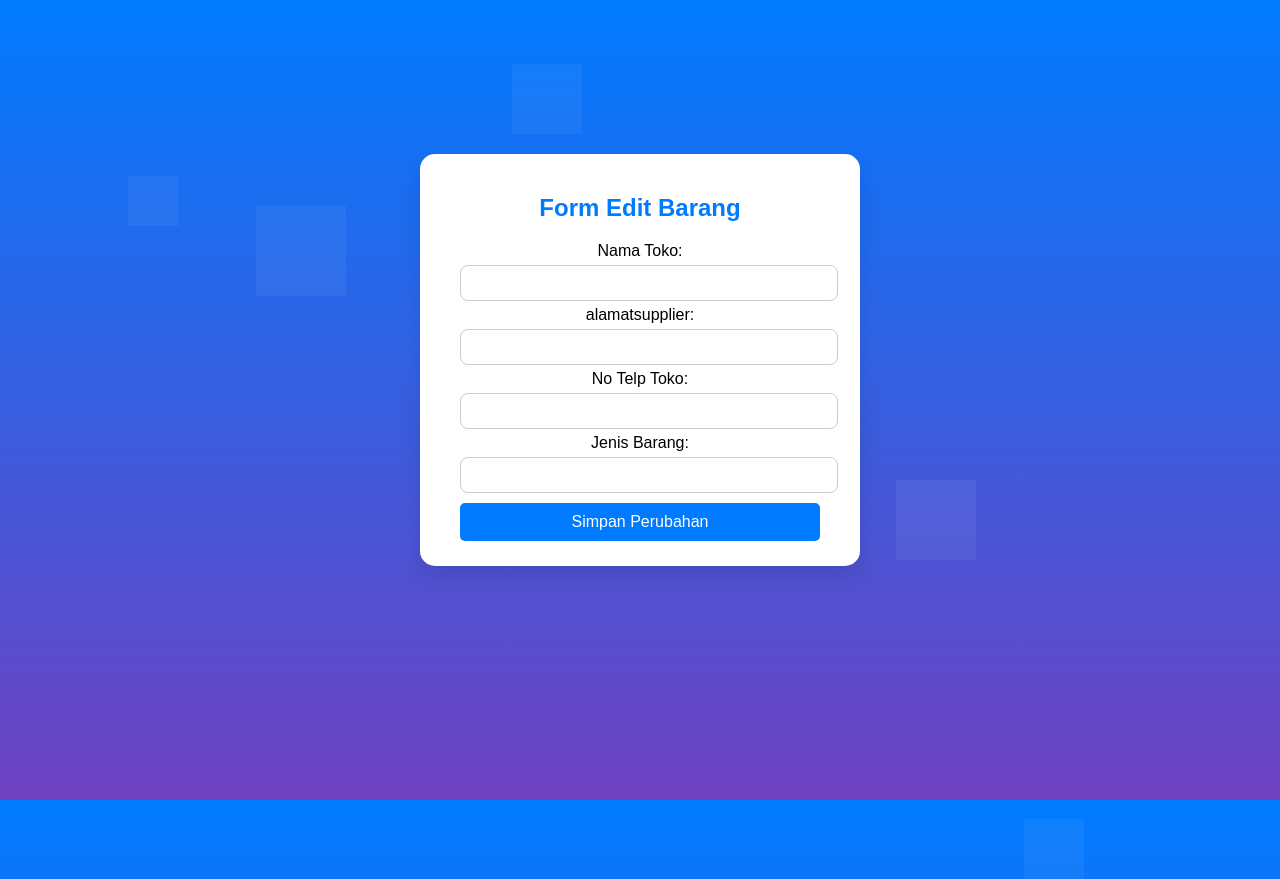
After one commit to CarroVeloce/UAS_PWL, a PHP site: page /edit_mastersupplier.php in a window 1280 px wide. The commit adds this page. Run offline with PHP 8.4, Linux system fonts and the light colour scheme.

Commit message:
questionmark

```diff
--- /dev/null
+++ b/edit_mastersupplier.php
@@ -0,0 +1,295 @@
+<!DOCTYPE html>
+<html>
+
+<head>
+    <style>
+        body {
+            font-family: Arial, sans-serif;
+            margin: 0;
+            display: flex;
+            justify-content: center;
+            align-items: center;
+            height: 100vh;
+            overflow: hidden;
+            position: relative;
+            background: linear-gradient(to bottom, #007bff, #6f42c1);
+        }
+
+        form {
+            width: 400px;
+            padding: 20px;
+            margin-bottom: 80px;
+            border-radius: 15px;
+            background-color: #fff;
+            box-shadow: 0 10px 20px rgba(0, 0, 0, 0.1);
+            animation: fadeIn 0.5s ease forwards;
+            text-align: center;
+            position: relative;
+
+        }
+
+        h2 {
+            text-align: center;
+            margin-bottom: 20px;
+            color: #007bff;
+            animation: slideDown 0.5s ease forwards;
+            font-family: 'Arial', sans-serif;
+            /* Ganti font untuk h2 */
+        }
+
+        /* Input yang lebih rounded */
+        input[type="text"],
+        input[type="date"],
+        input[type="number"],
+        input[type="file"] {
+            width: calc(100% - 40px);
+            margin: 5px 20px;
+            text-align: left;
+            padding: 8px;
+            border: 1px solid #ccc;
+            border-radius: 8px;
+            /* Lebih rounded */
+            transition: border-color 0.3s ease;
+            font-family: 'Arial', sans-serif;
+            /* Ganti font untuk input */
+            font-size: 16px;
+            /* Sesuaikan ukuran font */
+        }
+
+        /* Efek hover */
+        input[type="text"]:hover,
+        input[type="date"]:hover,
+        input[type="number"]:hover,
+        input[type="file"]:hover {
+            border-color: #007bff;
+        }
+
+        /* Style untuk tombol submit */
+        input[type="submit"] {
+            padding: 10px;
+            background-color: #007bff;
+            color: #fff;
+            border: none;
+            border-radius: 5px;
+            cursor: pointer;
+            transition: background-color 0.3s ease;
+            width: calc(100% - 40px);
+            margin: 5px 20px;
+            text-align: center;
+            font-family: 'Arial', sans-serif;
+            /* Ganti font untuk tombol */
+            font-size: 16px;
+            /* Sesuaikan ukuran font */
+        }
+
+        input[type="submit"]:hover {
+            background-color: #0056b3;
+        }
+
+        .moving-background {
+            position: absolute;
+            top: 0;
+            left: 0;
+            width: 100%;
+            height: 100%;
+            background: linear-gradient(to bottom, #007bff, #6f42c1);
+            /* Gradient warna yang diinginkan */
+            z-index: -2;
+            /* Z-index diperkecil agar berada di bawah animasi circle */
+            animation: animateBackground 15s linear infinite;
+            /* Animasi berulang */
+        }
+
+        @keyframes animateBackground {
+            from {
+                background-position: 0 0;
+                /* Awal animasi */
+            }
+
+            to {
+                background-position: 0 100%;
+                /* Akhir animasi */
+            }
+        }
+
+        .floating-shapes {
+            position: absolute;
+            width: 100%;
+            height: 100%;
+            z-index: -1;
+        }
+
+        .square {
+            position: absolute;
+            background-color: rgba(255, 255, 255, 0.05);
+            pointer-events: none;
+            animation: animateSquares 15s linear infinite;
+        }
+
+        .square:nth-child(1) {
+            width: 50px;
+            height: 50px;
+            top: 10%;
+            left: 10%;
+            animation-duration: 15s;
+        }
+
+        .square:nth-child(2) {
+            width: 80px;
+            height: 80px;
+            top: 70%;
+            left: 70%;
+            animation-duration: 12s;
+        }
+
+        .square:nth-child(3) {
+            width: 70px;
+            height: 70px;
+            top: 40%;
+            left: 40%;
+            animation-duration: 10s;
+        }
+
+        .square:nth-child(4) {
+            width: 60px;
+            height: 60px;
+            top: 80%;
+            left: 80%;
+            animation-duration: 17s;
+        }
+
+        .square:nth-child(5) {
+            width: 90px;
+            height: 90px;
+            top: 20%;
+            left: 20%;
+            animation-duration: 14s;
+        }
+
+        .square:nth-child(6) {
+            width: 120px;
+            height: 120px;
+            top: 50%;
+            left: 50%;
+            animation-duration: 11s;
+        }
+
+        @keyframes animateSquares {
+            0% {
+                transform: translateY(100vh);
+            }
+
+            100% {
+                transform: translateY(-100vh);
+            }
+        }
+
+        @keyframes slideDown {
+            from {
+                opacity: 0;
+                transform: translateY(-50px);
+            }
+
+            to {
+                opacity: 1;
+                transform: translateY(0);
+            }
+        }
+
+        @keyframes fadeIn {
+            from {
+                opacity: 0;
+                transform: scale(0.9);
+            }
+
+            to {
+                opacity: 1;
+                transform: scale(1);
+            }
+        }
+    </style>
+</head>
+
+<body>
+    <div class="moving-background"></div>
+    <div class="floating-shapes">
+        <div class="square"></div>
+        <div class="square"></div>
+        <div class="square"></div>
+        <div class="square"></div>
+        <div class="square"></div>
+        <div class="square"></div>
+
+    </div>
+    <div class="container">
+        <?php
+        if (isset($_GET["namasupplier"])) {
+            $namasupplier = $_GET["namasupplier"];
+            $host = "localhost";
+            $username = "root";
+            $password = "";
+            $database = "uas_pwl";
+
+            $conn = mysqli_connect($host, $username, $password, $database);
+
+            if (!$conn) {
+                die("Koneksi gagal: " . mysqli_connect_error());
+            }
+
+            $sql = "SELECT * FROM datasuppler WHERE namasupplier = $namasupplier";
+            $result = mysqli_query($conn, $sql);
+
+            if (mysqli_num_rows($result) == 1) {
+                $row = mysqli_fetch_array($result);
+            } else {
+                echo "Data toko tidak ditemukan.";
+                exit;
+            }
+
+            if ($_SERVER["REQUEST_METHOD"] == "POST") {
+                $new_namasupplier = $_POST['new_namasupplier'];
+                $new_alamatsupplier = $_POST['new_alamatsupplier'];
+                $new_tlpsupplier = $_POST['new_tlpsupplier'];
+                $new_jenisbarang = $_POST['new_jenisbarang'];
+
+
+                if (empty($new_namasupplier) || empty($new_alamatsupplier) || empty($new_tlpsupplier) || empty($new_jenisbarang)) {
+                    echo "Semua kolom harus diisi. Silakan isi semua data.";
+                } else {
+                    $update_sql = "UPDATE datasuppler SET namasupplier = '$new_namasupplier', alamatsupplier = '$new_alamatsupplier', tlpsupplier = '$new_tlpsupplier', jenisbarang = '$new_jenisbarang' WHERE namasupplier = $namasupplier";
+
+                    if (mysqli_query($conn, $update_sql)) {
+                        echo "Data barang berhasil diperbarui. <a href='master_supplier.php'> Kembali</a>";
+                        exit;
+                    } else {
+                        echo "Gagal memperbarui data: " . mysqli_error($conn);
+                    }
+                }
+            }
+            mysqli_close($conn);
+        }
+        ?>
+
+        <form method="post">
+            <h2>Form Edit Barang</h2>
+            <label for="new_namasupplier">Nama Toko:</label>
+            <input type="text" name="new_namasupplier"
+                value="<?php echo isset($row['namasupplier']) ? $row['namasupplier'] : ''; ?>"><br>
+
+            <label for="new_alamatsupplier">alamatsupplier:</label>
+            <input type="text" name="new_alamatsupplier" value="<?php echo isset($row['alamatsupplier']) ? $row['alamatsupplier'] : ''; ?>"><br>
+
+            <label for="new_tlpsupplier">No Telp Toko:</label>
+            <input type="text" name="new_tlpsupplier"
+                value="<?php echo isset($row['tlpsupplier']) ? $row['tlpsupplier'] : ''; ?>"><br>
+
+            <label for="new_jenisbarang">Jenis Barang:</label>
+            <input type="text" name="new_jenisbarang"
+                value="<?php echo isset($row['jenisbarang']) ? $row['jenisbarang'] : ''; ?>"><br>
+
+            <input type="submit" value="Simpan Perubahan">
+        </form>
+    </div>
+</body>
+
+</html>
--- a/master_supplier.php
+++ b/master_supplier.php
@@ -222,7 +222,7 @@
 
             if (isset($_POST['delete_namasupplier'])) {
                 $delete_namasupplier = mysqli_real_escape_string($conn, $_POST['delete_namasupplier']);
-                $sql = "DELETE FROM databarang WHERE namasupplier = '$delete_namasupplier'";
+                $sql = "DELETE FROM datasuppler WHERE namasupplier = '$delete_namasupplier'";
 
                 if (mysqli_query($conn, $sql)) {
                     echo "";
```
Also changed, not shown: input_mastersupplier.php (+42 -21 lines).
